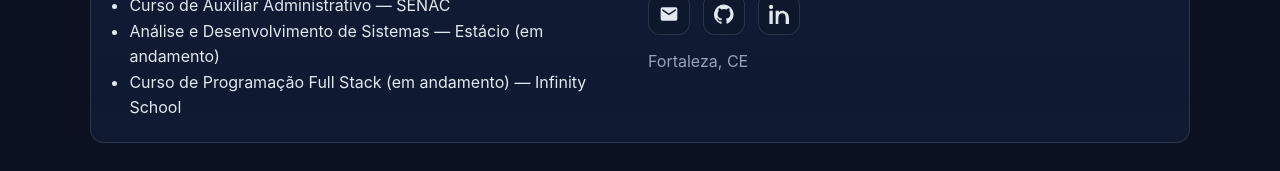
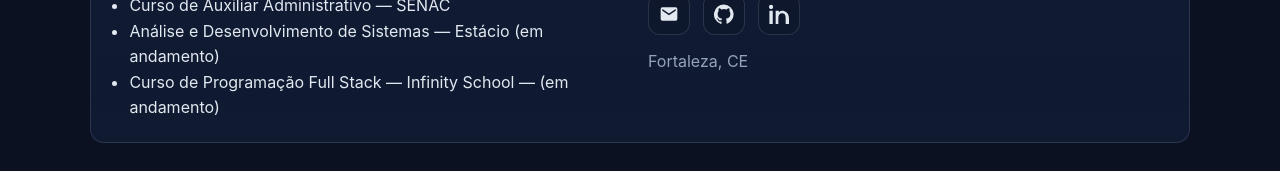
Before and after one commit to Wellerson-Frota/meu-portifolio, a React (Vite) app: page / in a window 1280 px wide. Shown: the part 2075-2246 px from the top of the page. Built offline with nearby package versions, Linux system fonts and the light colour scheme.

Commit message:
ajuste: atualização do conteúdo do currículo

```diff
--- a/src/App.jsx
+++ b/src/App.jsx
@@ -146,7 +146,7 @@ export default function App() {
             <ul className="plain-list">
               <li>Curso de Auxiliar Administrativo — SENAC</li>
               <li>Análise e Desenvolvimento de Sistemas — Estácio (em andamento)</li>
-              <li>Curso de Programação Full Stack (em andamento) — Infinity School</li>
+              <li>Curso de Programação Full Stack — Infinity School — (em andamento) </li>
             </ul>
           </article>
           <article id="contato">
```
